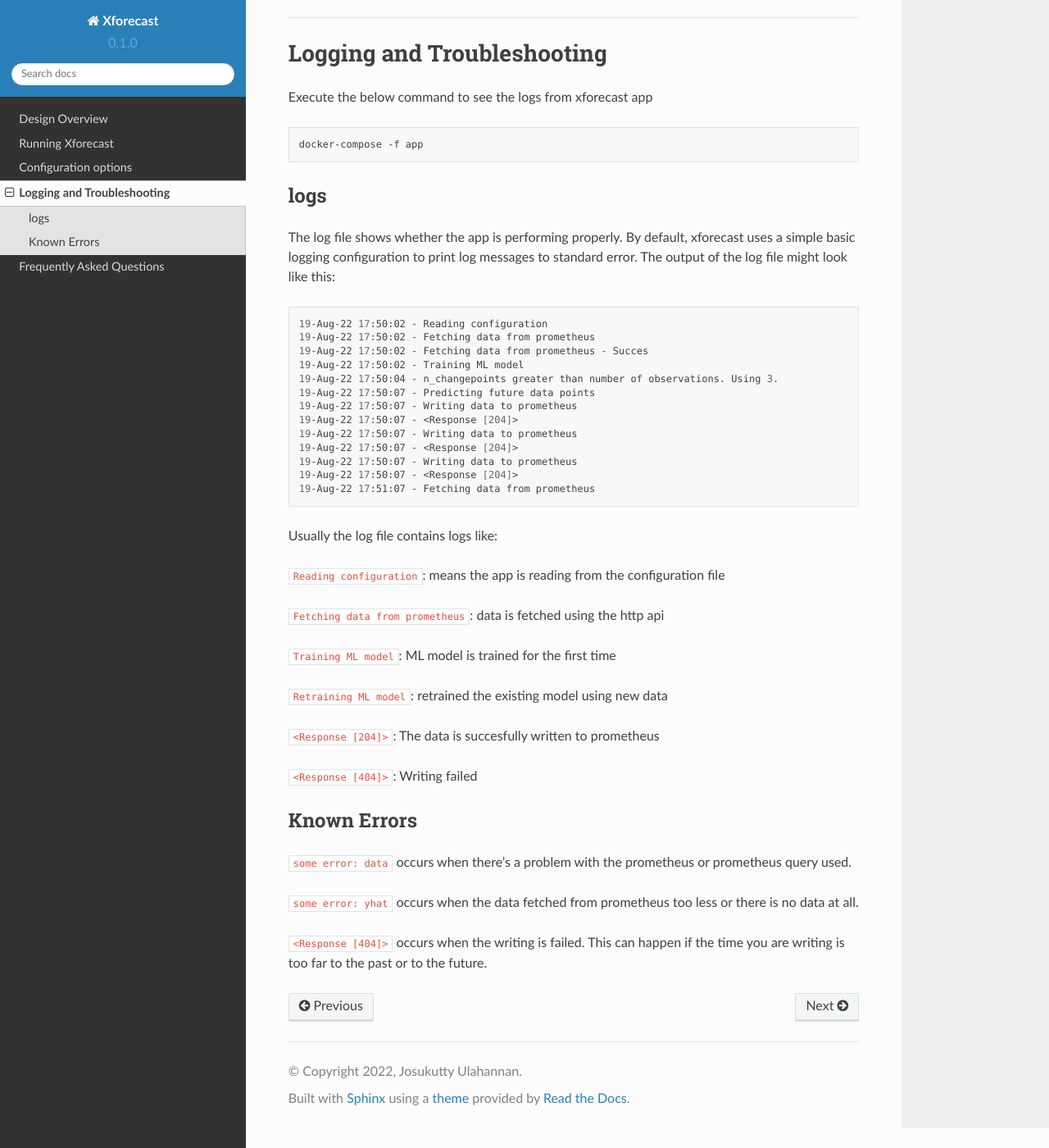
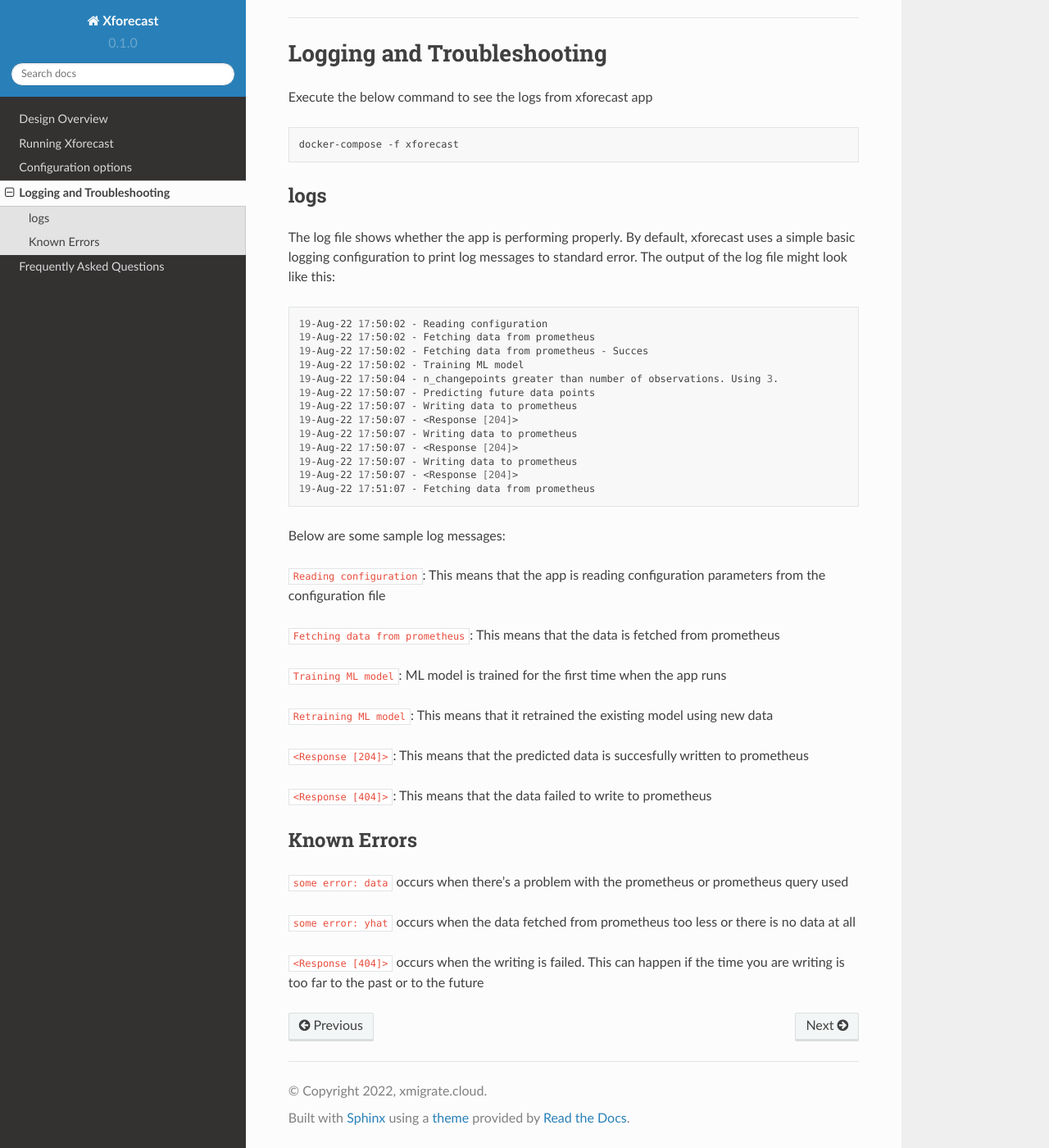
Before and after one commit to xmigrate/xforecast-docs, a Sphinx documentation site: the page built from docs/source/logging_and_troubleshooting.rst, in a window 1280 px wide and 1400 px high, scrolled down 53 px. Shown: the whole window at 82% size. Built offline with Sphinx 7.4.7 and the Read the Docs theme 2.0.0, drawn with Linux system fonts in a browser that asks for light colours.

Commit message:
content updates

```diff
--- a/docs/source/conf.py
+++ b/docs/source/conf.py
@@ -7,7 +7,7 @@
 # https://www.sphinx-doc.org/en/master/usage/configuration.html#project-information
 
 project = 'Xforecast'
-copyright = '2022, Josukutty Ulahannan'
+copyright = '2022, xmigrate.cloud'
 author = 'Josukutty Ulahannan'
 
 release = 'v0.1.0'
--- a/docs/source/index.rst
+++ b/docs/source/index.rst
@@ -6,8 +6,8 @@
 Welcome to Xforecast's documentation!
 =====================================
 
-**Xforecast** is an open source tool for forecasting your server metrics using Prometheus
-Here, you will find all the infromation about xforecast project
+**Xforecast** is an open source tool for forecasting realtime data, build for system/application metrics on timeseries database.
+Here, you will find all the infromation related to xforecast project
 
 
 
--- a/docs/source/logging_and_troubleshooting.rst
+++ b/docs/source/logging_and_troubleshooting.rst
@@ -5,11 +5,12 @@
 
 .. code-block:: bash
 
-    docker-compose -f app
+    docker-compose -f xforecast
 
 logs
 ----
-The log file shows whether the app is performing properly. By default, xforecast uses a simple basic logging configuration to print log messages to standard error. The output of the log file might look like this:
+The log file shows whether the app is performing properly. By default, xforecast uses a simple basic logging configuration to print log messages to standard error.
+The output of the log file might look like this:
 
 .. code-block:: bash
 
@@ -27,25 +28,25 @@
     19-Aug-22 17:50:07 - <Response [204]>
     19-Aug-22 17:51:07 - Fetching data from prometheus
 
-Usually the log file contains logs like:
+Below are some sample log messages:
 
-``Reading configuration``: means the app is reading from the configuration file
+``Reading configuration``: This means that the app is reading configuration parameters from the configuration file
 
-``Fetching data from prometheus``: data is fetched using the http api
+``Fetching data from prometheus``: This means that the data is fetched from prometheus
 
-``Training ML model``: ML model is trained for the first time
+``Training ML model``: ML model is trained for the first time when the app runs
 
-``Retraining ML model``: retrained the existing model using new data
+``Retraining ML model``: This means that it retrained the existing model using new data
 
-``<Response [204]>``: The data is succesfully written to prometheus
+``<Response [204]>``: This means that the predicted data is succesfully written to prometheus
 
-``<Response [404]>``: Writing failed
+``<Response [404]>``: This means that the data failed to write to prometheus
 
 Known Errors
 ------------
 
-``some error: data`` occurs when there's a problem with the prometheus or prometheus query used.
+``some error: data`` occurs when there's a problem with the prometheus or prometheus query used
 
-``some error: yhat`` occurs when the data fetched from prometheus too less or there is no data at all.
+``some error: yhat`` occurs when the data fetched from prometheus too less or there is no data at all
 
-``<Response [404]>`` occurs when the writing is failed. This can happen if the time you are writing is too far to the past or to the future.
+``<Response [404]>`` occurs when the writing is failed. This can happen if the time you are writing is too far to the past or to the future
```
Also changed, not shown: docs/source/configuration_options.rst (+10 -8 lines), docs/source/design_overview.rst (+11 -11 lines), docs/source/running_xforecast.rst (+14 -12 lines).
